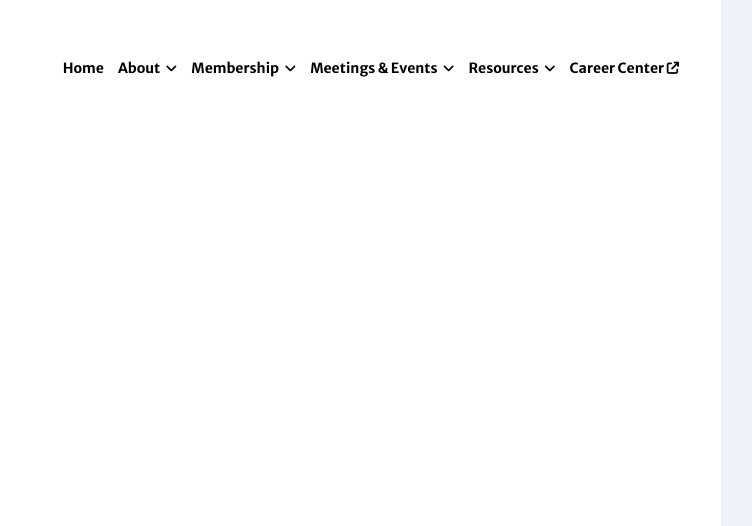
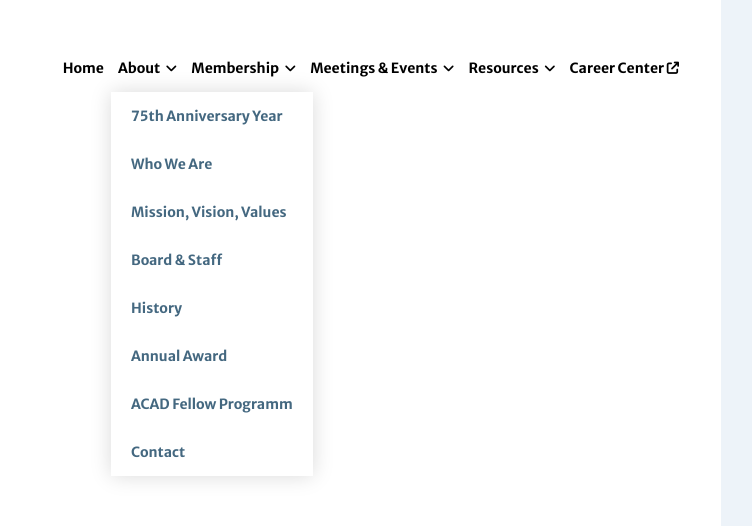
Before and after one commit to AnnSerdechna/asad-header-test, a website built with Parcel: page src/index.html in a window 1280 px wide. Both pictures are taken after a click on the link "About". Shown: the part 31-557 px from the top of the page, 399-1151 px from the left. Built offline with nearby package versions, Linux system fonts and the light colour scheme.

Commit message:
Add js logic: open menu after click on nav link

```diff
--- a/src/index.js
+++ b/src/index.js
@@ -1,24 +1,24 @@
+/* eslint-disable no-param-reassign */
 /* eslint-disable func-names */
-/* eslint-disable no-param-reassign */
+
 const navLinks = document.querySelectorAll('.nav__link');
 const dropdowns = document.querySelectorAll('.dropdown');
 
-const close = () => {
+function close() {
   dropdowns.forEach((dropdown) => {
     dropdown.style.display = 'none';
   });
-};
+}
 
-navLinks.forEach((navLink) => {
-  navLink.addEventListener('click', function (e) {
-    const dropdownMenu = this.nextElementSibling;
-    let { display } = dropdownMenu.style;
+navLinks.forEach((link) => {
+  link.addEventListener('click', function (e) {
+    const dropMenu = this.nextElementSibling;
 
-    if (display === 'block') {
-      display = 'none';
+    if (dropMenu.style.display === 'block') {
+      dropMenu.style.display = 'none';
     } else {
       close();
-      display = 'block';
+      dropMenu.style.display = 'block';
       e.stopPropagation();
     }
   });
--- a/src/styles/components/dropdown.scss
+++ b/src/styles/components/dropdown.scss
@@ -19,7 +19,3 @@
     }
   }
 }
-
-.dropdown.visible {
-  display: block;
-}
```
